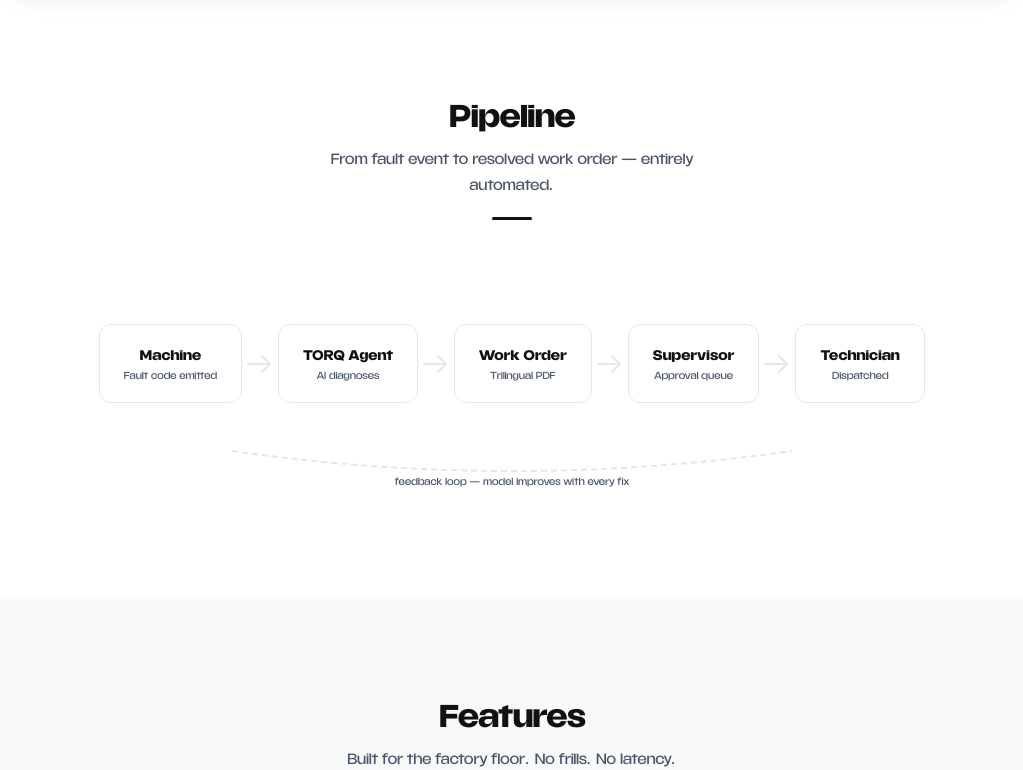
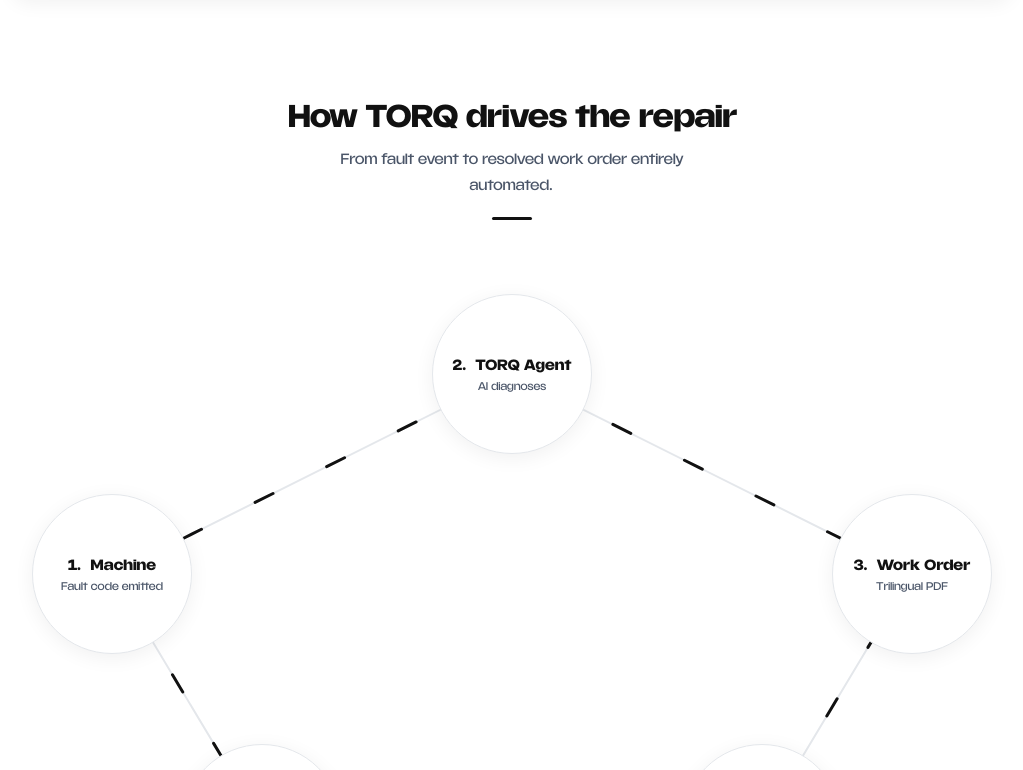
Before and after one commit to Goodnight77/TORQ, a React (Vite) app in the folder web/: page / in a window 1280 px wide. Shown: the part 1670-2440 px from the top of the page, without its empty margins (128-1151 px from the left). Built offline with nearby package versions, Linux system fonts and the light colour scheme.

Commit message:
modernized the pipeline section

```diff
--- a/web/src/components/PipelineDiagram.jsx
+++ b/web/src/components/PipelineDiagram.jsx
@@ -1,47 +1,52 @@
 import styles from "./PipelineDiagram.module.css";
 
 const steps = [
-  { label: "Machine", desc: "Fault code emitted" },
-  { label: "TORQ Agent", desc: "AI diagnoses" },
-  { label: "Work Order", desc: "Trilingual PDF" },
-  { label: "Supervisor", desc: "Approval queue" },
-  { label: "Technician", desc: "Dispatched" },
+  { label: "1. Machine", desc: "Fault code emitted" },
+  { label: "2. TORQ Agent", desc: "AI diagnoses" },
+  { label: "3. Work Order", desc: "Trilingual PDF" },
+  { label: "4. Supervisor", desc: "Approval queue" },
+  { label: "5. Technician", desc: "Dispatched" },
 ];
-
-function ArrowRight() {
-  return (
-    <div className={styles.arrow}>
-      <svg className={styles.arrowSvg} width="28" height="24" viewBox="0 0 28 24" fill="none">
-        <path d="M2 12H24M24 12L16 4M24 12L16 20" stroke="#E4E7EB" strokeWidth="2" strokeLinecap="round" strokeLinejoin="round"/>
-      </svg>
-    </div>
-  );
-}
 
 export default function PipelineDiagram() {
   return (
     <div className={styles.wrapper}>
-      <div className={styles.pipeline}>
-        {steps.map((s, i) => (
-          <div key={i} className={styles.step}>
-            <div className={styles.box}>
+      {/* Desktop / Tablet View */}
+      <div className={styles.diagramDesktop}>
+        <div className={styles.svgContainer}>
+          <svg viewBox="0 0 1000 600" preserveAspectRatio="xMidYMid meet" className={styles.linesSvg}>
+            {/* The base faint line */}
+            <path
+              d="M 100 250 L 500 50 L 900 250 L 750 500 L 250 500 Z"
+              className={styles.basePath}
+            />
+            {/* The animated data pulse line */}
+            <path
+              d="M 100 250 L 500 50 L 900 250 L 750 500 L 250 500 Z"
+              className={styles.animatedPath}
+            />
+          </svg>
+        </div>
+        <div className={styles.nodesContainer}>
+          {steps.map((s, i) => (
+            <div key={i} className={`${styles.node} ${styles[`node${i + 1}`]}`}>
               <span className={styles.label}>{s.label}</span>
               <span className={styles.desc}>{s.desc}</span>
             </div>
-            {i < steps.length - 1 && <ArrowRight />}
+          ))}
+        </div>
+      </div>
+
+      {/* Mobile Fallback View */}
+      <div className={styles.diagramMobile}>
+        <div className={styles.mobileLine} />
+        <div className={styles.mobileAnimatedLine} />
+        {steps.map((s, i) => (
+          <div key={i} className={`${styles.node} ${styles.nodeMobile}`}>
+            <span className={styles.label}>{s.label}</span>
+            <span className={styles.desc}>{s.desc}</span>
           </div>
         ))}
-      </div>
-      <div className={styles.feedback}>
-        <svg viewBox="0 0 640 72" className={styles.feedbackSvg}>
-          <path
-            d="M 40 28 Q 320 68 600 28"
-            className={styles.feedbackPath}
-          />
-          <text x="320" y="62" textAnchor="middle" className={styles.feedbackText}>
-            feedback loop — model improves with every fix
-          </text>
-        </svg>
       </div>
     </div>
   );
--- a/web/src/components/PipelineDiagram.module.css
+++ b/web/src/components/PipelineDiagram.module.css
@@ -1,99 +1,157 @@
 .wrapper {
-  padding: 48px 0 8px;
+  padding: 48px 0;
+  width: 100%;
+  max-width: 1000px;
+  margin: 0 auto;
 }
 
-.pipeline {
-  display: flex;
-  align-items: center;
-  justify-content: center;
-  gap: 0;
-  flex-wrap: wrap;
+.diagramDesktop {
+  position: relative;
+  width: 100%;
+  aspect-ratio: 10 / 6; /* 1000x600 */
 }
 
-.step {
-  display: flex;
-  align-items: center;
+/* ── SVG Lines ── */
+.svgContainer {
+  position: absolute;
+  inset: 0;
+  pointer-events: none;
+  z-index: 1;
 }
 
-.box {
+.linesSvg {
+  width: 100%;
+  height: 100%;
+  overflow: visible;
+}
+
+.basePath {
+  stroke: var(--border-color);
+  stroke-width: 2;
+  fill: none;
+}
+
+.animatedPath {
+  stroke: var(--text-primary);
+  stroke-width: 3;
+  fill: none;
+  stroke-linecap: round;
+  stroke-dasharray: 20 60;
+  animation: flowAnimation 3s linear infinite;
+}
+
+@keyframes flowAnimation {
+  0% {
+    stroke-dashoffset: 80;
+  }
+  100% {
+    stroke-dashoffset: 0;
+  }
+}
+
+/* ── Nodes ── */
+.nodesContainer {
+  position: absolute;
+  inset: 0;
+  z-index: 2;
+  pointer-events: none;
+}
+
+.node {
+  position: absolute;
+  transform: translate(-50%, -50%);
   display: flex;
   flex-direction: column;
   align-items: center;
-  background: var(--surface);
+  justify-content: center;
+  background: var(--bg-primary);
   border: 1px solid var(--border-color);
-  border-radius: 12px;
-  padding: 20px 24px;
-  min-width: 130px;
-  transition: border-color 0.3s, box-shadow 0.3s, background 0.35s;
+  border-radius: 50%;
+  padding: 16px;
+  width: 160px;
+  height: 160px;
+  box-shadow: var(--shadow-sm);
+  pointer-events: auto;
+  transition: transform 0.3s, box-shadow 0.3s, border-color 0.35s;
+  text-align: center;
 }
 
-.box:hover {
+.node:hover {
+  transform: translate(-50%, -54%);
+  box-shadow: var(--shadow-md);
   border-color: var(--text-primary);
-  box-shadow: var(--shadow-md);
 }
 
 .label {
   font-family: "ALTGumbo", system-ui, sans-serif;
   font-weight: 700;
-  font-size: 15px;
+  font-size: 16px;
   color: var(--text-primary);
-  transition: color 0.35s;
 }
 
 .desc {
   font-family: "ALTGumbo", system-ui, sans-serif;
   font-weight: 400;
-  font-size: 11px;
+  font-size: 12px;
   color: var(--text-muted);
   margin-top: 6px;
   white-space: nowrap;
-  transition: color 0.35s;
 }
 
-.arrow {
-  display: flex;
+/* Positions matching viewBox="0 0 1000 600"
+   Path: M 100 250 L 500 50 L 900 250 L 750 500 L 250 500 Z
+*/
+.node1 { left: 10%; top: 41.66%; }    /* 100, 250 */
+.node2 { left: 50%; top: 8.33%; }     /* 500, 50 */
+.node3 { left: 90%; top: 41.66%; }    /* 900, 250 */
+.node4 { left: 75%; top: 83.33%; }    /* 750, 500 */
+.node5 { left: 25%; top: 83.33%; }    /* 250, 500 */
+
+/* ── Mobile Fallback ── */
+.diagramMobile {
+  display: none;
+  flex-direction: column;
   align-items: center;
-  padding: 0 4px;
-  user-select: none;
+  gap: 32px;
+  position: relative;
 }
 
-.arrowSvg {
-  display: block;
-  color: var(--border-color);
-  transition: color 0.35s;
+.mobileLine {
+  position: absolute;
+  top: 0;
+  bottom: 0;
+  left: 50%;
+  transform: translateX(-50%);
+  width: 2px;
+  background: var(--border-color);
+  z-index: 1;
 }
 
-.arrowSvg path {
-  stroke: currentColor;
+.mobileAnimatedLine {
+  position: absolute;
+  top: 0;
+  bottom: 0;
+  left: 50%;
+  transform: translateX(-50%);
+  width: 2px;
+  background: repeating-linear-gradient(to bottom, var(--text-primary) 0, var(--text-primary) 20px, transparent 20px, transparent 80px);
+  z-index: 2;
+  background-size: 100% 80px;
+  animation: scrollDown 2s linear infinite;
 }
 
-.feedback {
-  display: flex;
-  justify-content: center;
-  margin-top: 20px;
+@keyframes scrollDown {
+  0% { background-position: 0 -80px; }
+  100% { background-position: 0 0; }
 }
 
-.feedbackSvg {
-  width: 100%;
-  max-width: 640px;
-  height: 72px;
+.nodeMobile {
+  position: relative;
+  z-index: 3;
+  transform: none !important;
 }
 
-.feedbackPath {
-  stroke: var(--border-color);
-  stroke-width: 2;
-  stroke-dasharray: 6 4;
-  fill: none;
-  transition: stroke 0.35s;
+@media (max-width: 768px) {
+  .diagramDesktop { display: none; }
+  .diagramMobile { display: flex; }
 }
-
-.wrapper:hover .feedbackPath {
-  stroke: var(--text-muted);
-}
-
-.feedbackText {
-  font-family: "ALTGumbo", system-ui, sans-serif;
-  font-size: 11px;
-  fill: var(--text-muted);
-  transition: fill 0.35s;
-}
--- a/web/src/pages/LandingPage.jsx
+++ b/web/src/pages/LandingPage.jsx
@@ -25,7 +25,7 @@
   },
   {
     icon: <IconRefresh />,
-    title: "Self-Learning",
+    title: "Self Learning",
     description: "Every fix enriches the knowledge base. The model gets smarter with each resolved fault.",
   },
 ];
@@ -111,13 +111,13 @@
         <div className={styles.heroBg} />
         <div className={styles.heroGrid} />
         <div className={styles.heroContent}>
-          <span className={styles.heroBadge}>Fault-to-Fix Engine</span>
+          <span className={styles.heroBadge}>Fault to Fix Engine</span>
           <h1 className={styles.heroTitle}>
             From fault code<br />
             <span className={styles.heroTitleAccent}>to fixed.</span>
           </h1>
           <p className={styles.heroDesc}>
-            TORQ autonomously diagnoses machine faults, generates trilingual work orders, and dispatches the right technician &mdash; all in real time.
+            TORQ autonomously diagnoses machine faults, generates trilingual work orders, and dispatches the right technician all in real time.
           </p>
           <div className={styles.heroCta}>
             <Link to="/dashboard" className={styles.btnPrimary}>
@@ -166,8 +166,8 @@
       {/* ── Pipeline ── */}
       <section className={styles.pipelineSection} id="pipeline" ref={pipelineRef}>
         <div className={styles.sectionInner}>
-          <SectionTitle subtitle="From fault event to resolved work order — entirely automated.">
-            Pipeline
+          <SectionTitle subtitle="From fault event to resolved work order entirely automated.">
+            How TORQ drives the repair
           </SectionTitle>
           <div className={`${styles.fadeUp} ${pipelineVisible ? styles.fadeUpVisible : ""}`}>
             <PipelineDiagram />
```
